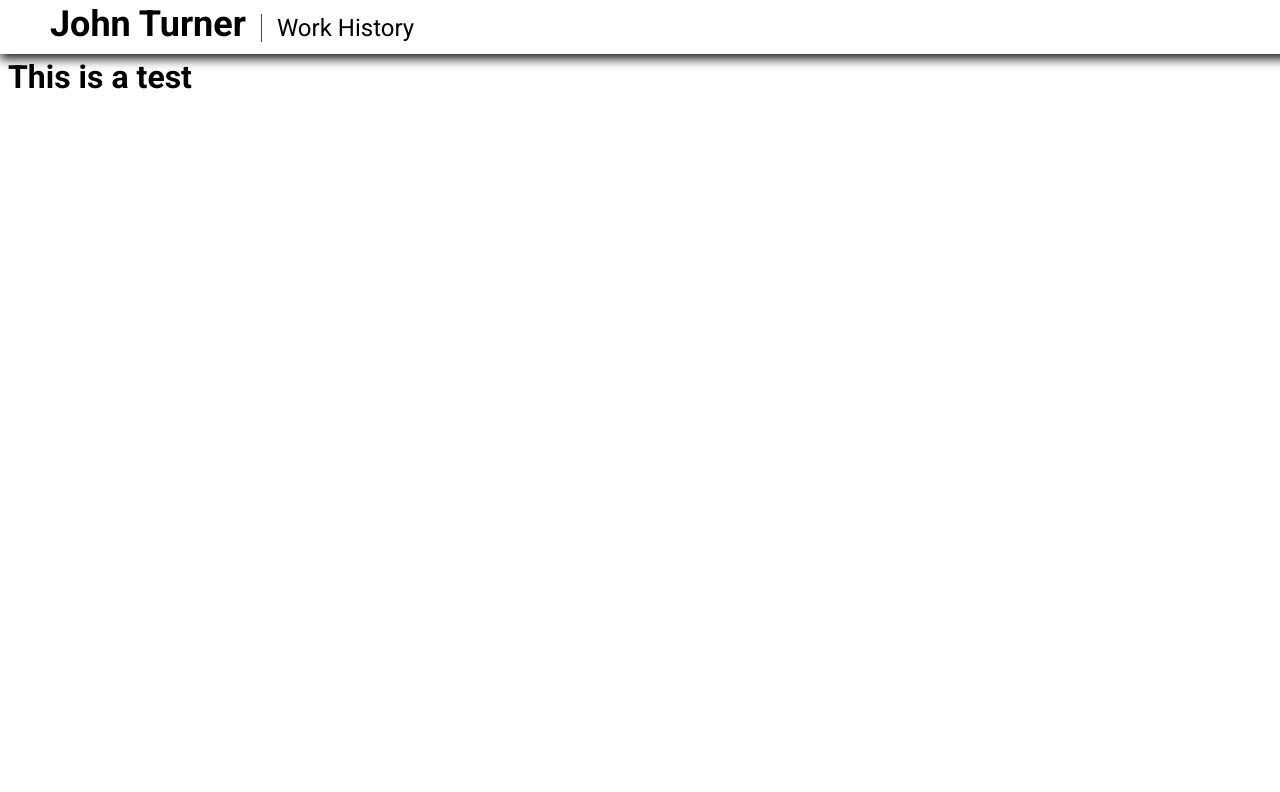
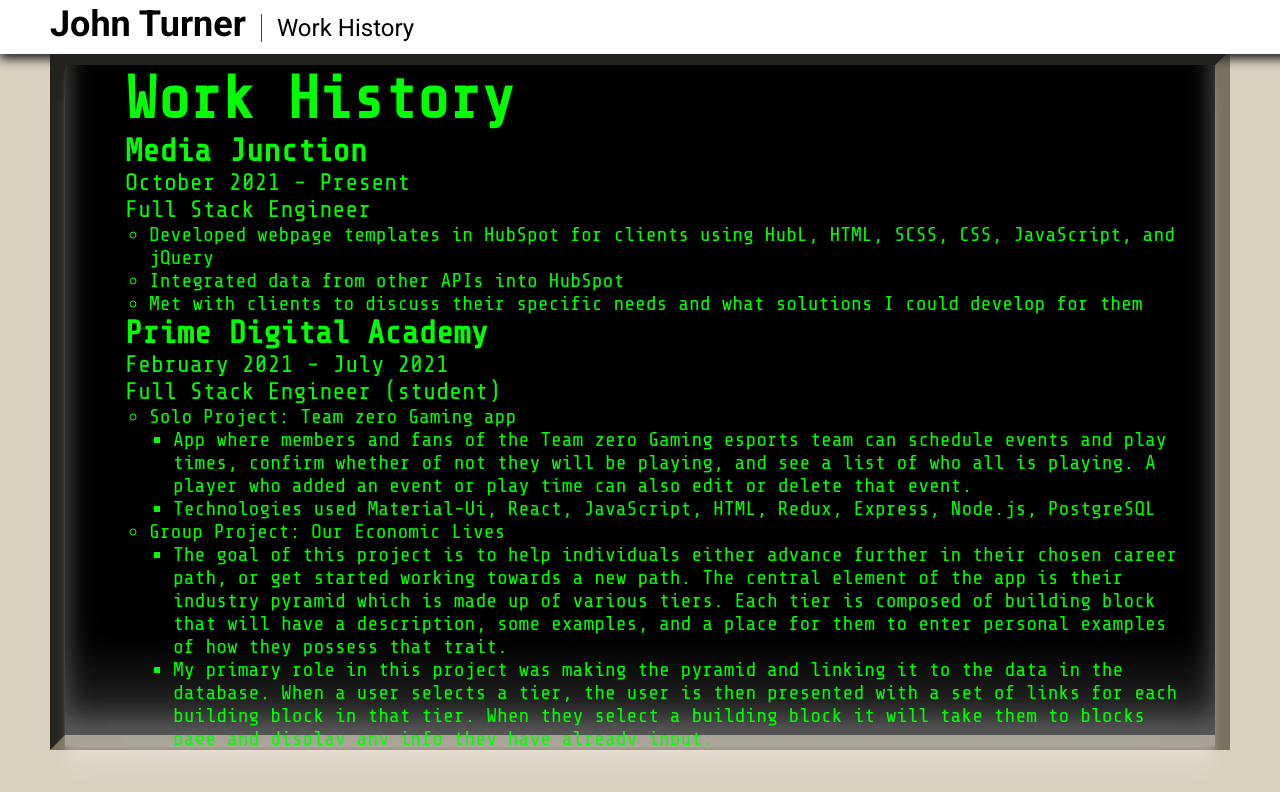
Before and after one commit to johnturner4004/vue-portfolio, a Vue app: page /work-history in a window 1280 px wide. Shown: the top 792 px of the page. Built offline with nearby package versions, Linux system fonts and the light colour scheme.

Commit message:
job entry component

```diff
--- a/package.json
+++ b/package.json
@@ -9,6 +9,7 @@
   },
   "dependencies": {
     "core-js": "^3.8.3",
+    "moment": "^2.29.4",
     "vue": "^3.2.13",
     "vue-router": "^4.1.6"
   },
--- a/public/index.html
+++ b/public/index.html
@@ -5,8 +5,9 @@
     <meta http-equiv="X-UA-Compatible" content="IE=edge">
     <meta name="viewport" content="width=device-width,initial-scale=1.0">
     <link rel="icon" href="<%= BASE_URL %>favicon.ico"><link rel="preconnect" href="https://fonts.googleapis.com">
+    <link rel="preconnect" href="https://fonts.googleapis.com">
     <link rel="preconnect" href="https://fonts.gstatic.com" crossorigin>
-    <link href="https://fonts.googleapis.com/css2?family=Gochi+Hand&family=Roboto:wght@400;700&display=swap" rel="stylesheet">
+    <link href="https://fonts.googleapis.com/css2?family=Gochi+Hand&family=Roboto:wght@400;700&family=Share+Tech+Mono&display=swap" rel="stylesheet">
     <title><%= htmlWebpackPlugin.options.title %></title>
   </head>
   <body>
--- a/src/App.vue
+++ b/src/App.vue
@@ -21,7 +21,7 @@
   -webkit-font-smoothing: antialiased;
   -moz-osx-font-smoothing: grayscale;
   box-sizing: border-box;
-  padding-top: 3.125rem;
+  margin: 0;
 }
 
 nav {
--- /dev/null
+++ b/src/components/JobEntry.vue
@@ -0,0 +1,63 @@
+<template>
+  <h2 class="job-entry__company">{{ job.company }}</h2>
+  <p class="job-entry__date">{{ start_date }} - {{ end_date }}</p>
+  <p class="job-entry__title">{{ job.title }}</p>
+  <ul class="job-entry__list" v-if="job.description" >
+    <li class="job-entry__description" v-for="(item, index) in job.description" :key="index">{{ item }}</li>
+  </ul>
+  <ul class="job-entry__list" v-else >
+    <li class="job-entry__description" v-for="(item, count) in job.project" :key="count">{{ item.name }}
+      <ul class="job-entry__list">
+        <li class="job-entry__description" v-for="(description, number) in item.description" :key="number">{{ description }}</li>
+      </ul>
+    </li>
+  </ul>
+</template>
+
+<script>
+  import moment from 'moment';
+  let start_date;
+  let end_date;
+
+  export default {
+    name: 'JobEntry',
+    props: [
+      'job'
+    ],
+    setup(props) {
+      start_date = moment(props.job.start_date, 'MM/YYYY').format("MMMM YYYY");
+      end_date = props.job.end_date === 'present' ? 'Present' : moment(props.job.end_date, 'MM/YYYY').format("MMMM YYYY");
+    },
+    data() {
+      return {
+        start_date,
+        end_date
+      }
+    }
+  }
+</script>
+
+<style scoped>
+  .job-entry__company {
+    font-size: 2rem;
+  }
+
+  .job-entry__date {
+    font-size: 1.5rem;
+  }
+
+  .job-entry__title {
+    font-size: 1.5rem;
+  }
+
+  .job-entry__list {
+    margin: 0;
+    padding: 0;
+  }
+
+  .job-entry__description {
+    font-size: 1.25rem;
+    margin-left: 1.5rem;
+    margin-right: 1rem;
+  }
+</style>
--- a/src/views/Home.vue
+++ b/src/views/Home.vue
@@ -28,5 +28,6 @@
 <style scoped>
 .home__row {
   display: flex;
+  padding-top: 3.125rem;
 }
 </style>
--- a/src/views/WorkHistory.vue
+++ b/src/views/WorkHistory.vue
@@ -1,9 +1,89 @@
 <template>
-  <h1>This is a test</h1>
+  <div class="work-history">
+    <div class="work-history__monitor">
+      <div class="work-history__monitor-screen">
+        <h1 class="work-history__title">Work History<span class="work-history__cursor">|</span></h1>
+        <ul class="work-history__list">
+          <li class="work-history__job" v-for="(entry, index) in data" :key="index">
+            <JobEntry :job="entry" />
+          </li>
+        </ul>
+      </div>
+    </div>
+  </div>
 </template>
 
 <script>
-  export default {
-    name: 'WorkHistory'
+import json from "../data/resume.json";
+import JobEntry from "../components/JobEntry.vue"
+
+export default {
+  name: 'WorkHistory',
+  components: {
+    JobEntry,
+  },
+  data() {
+    return {
+      data: json.work_history
+    }
   }
+}
 </script>
+
+<style>
+.work-history {
+  background-color: #dad1be;
+  font-family: 'Share Tech Mono', monospace;
+  height: calc(100vh - 6.25rem);
+  width: calc(100vw - 6.25rem);
+  padding: 3.125rem;
+  position: relative;
+}
+
+.work-history__cursor {
+  animation-name: cursor;
+  animation-duration: 1s;
+  animation-iteration-count: infinite;
+}
+
+@keyframes cursor {
+  0% {
+    color: #000
+  }
+
+  50% {
+    color: #0f0
+  }
+
+  100% {
+    color: #000
+  }
+}
+
+.work-history__monitor {
+  background-color: #000;
+  border: 0.9375rem inset #7a715e;
+  height: calc(100% - 1.875rem);
+  color: #0f0;
+}
+
+.work-history__monitor-screen {
+  box-shadow: inset 0 -23px 25px 0 hsl(0deg 0% 100% / 17%), inset 0 -36px 30px 0 hsl(0deg 0% 100% / 15%), inset 0 -79px 40px 0 hsl(0deg 0% 100% / 10%), 0 2px 1px hsl(0deg 0% 100% / 6%), 0 4px 2px hsl(0deg 0% 100% / 9%), 0 8px 4px hsl(0deg 0% 100% / 9%), 0 16px 8px hsl(0deg 0% 100% / 9%), 0 32px 16px hsl(0deg 0% 100% / 9%);
+  height: calc(100% - 3.125rem);
+  overflow: auto;
+  padding: 0 0 3.75rem 3.75rem;
+}
+
+.work-history__title {
+  font-size: 3.75rem;
+}
+
+.work-history__list {
+  padding: 0;
+  margin: 0;
+}
+
+.work-history__job {
+  list-style: none;
+}
+</style>
```
Also changed, not shown: src/data/resume.json (renamed from src/data/work-history.json), 1 other file (tests, documents, lock files or other folders).
